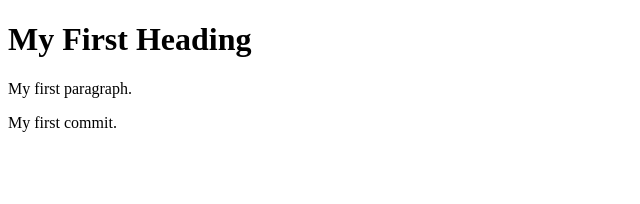
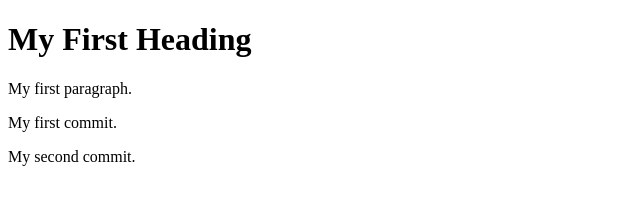
Before and after one commit to sweiyang/ProjectA, a plain HTML site: page index.html in a window 1280 px wide. Shown: the whole page, without its empty margins (0-640 px from the left). Drawn offline with Linux system fonts and the light colour scheme.

Commit message:
commit 2

```diff
--- a/index.html
+++ b/index.html
@@ -5,6 +5,7 @@
 <h1>My First Heading</h1>
 <p>My first paragraph.</p>
 <p>My first commit.</p>
+<p>My second commit.</p>
 
 </body>
 </html>
```
